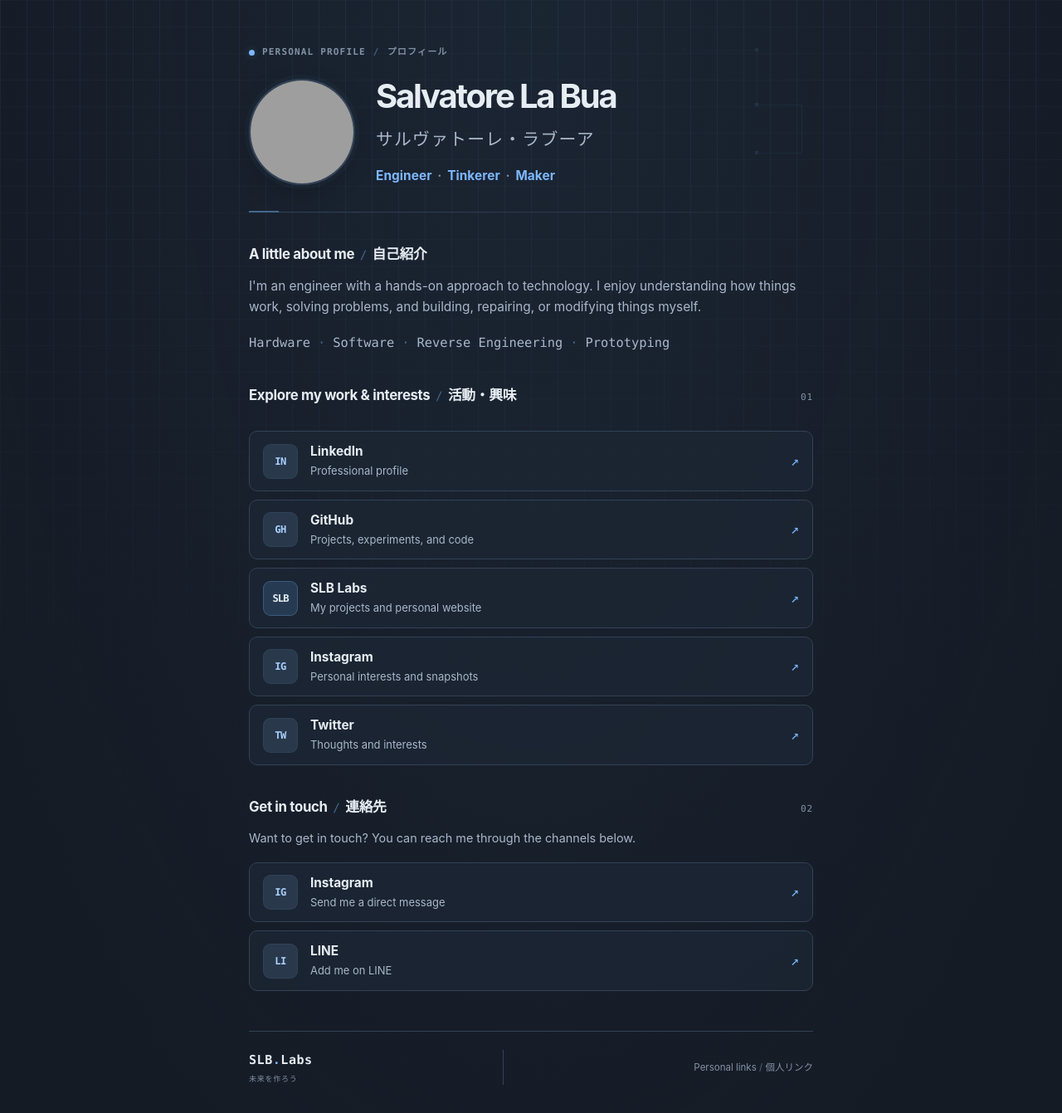
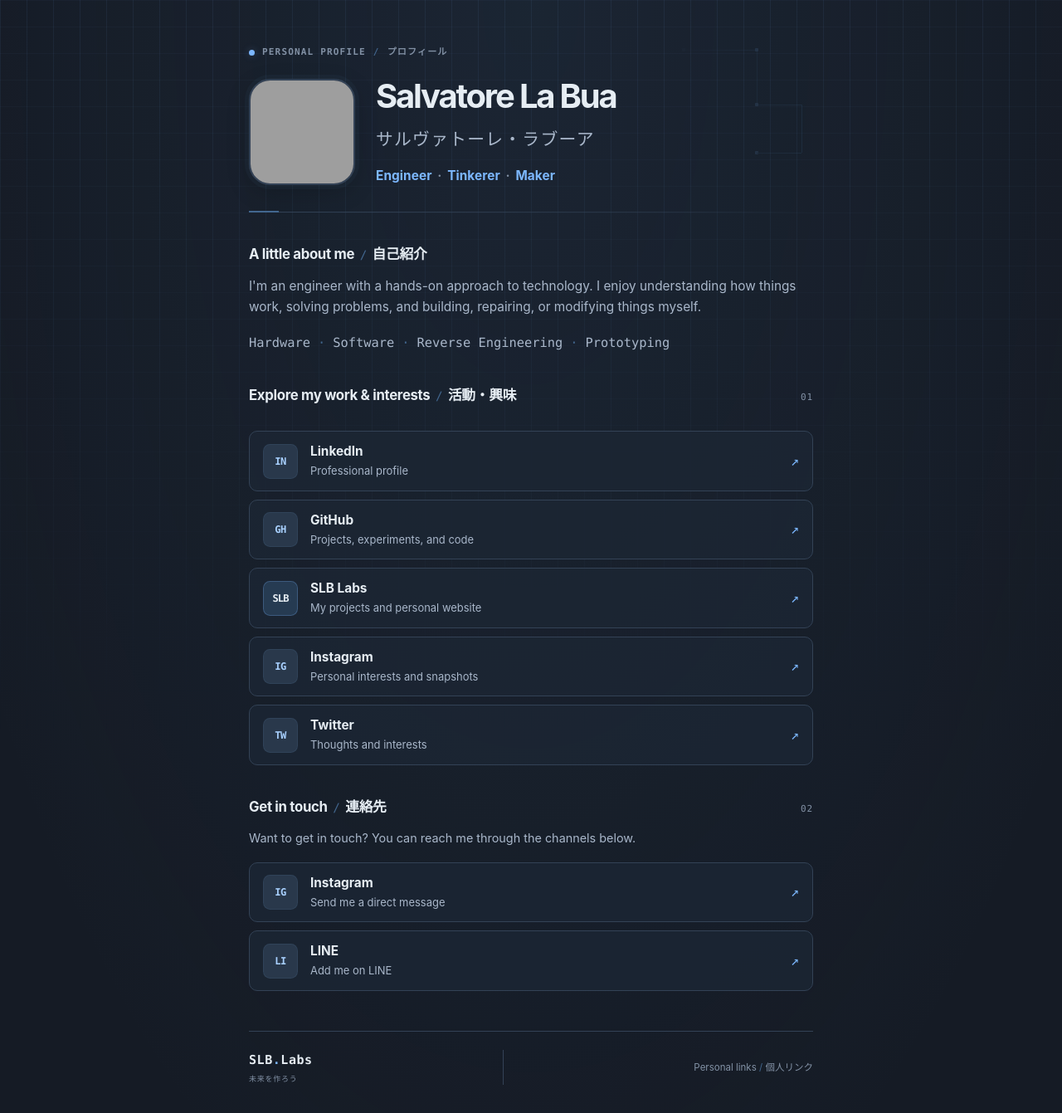
Before and after one commit to slabua/slabua, a Jekyll site: the page built from index.md, in a window 1280 px wide. Shown: the whole page at 83% size. Built offline with Jekyll 4.4.1, drawn with Linux system fonts in a browser that asks for light colours; grey boxes are pictures that could not be loaded.

Commit message:
Change border radius of some elements

```diff
--- a/assets/css/style.css
+++ b/assets/css/style.css
@@ -207,7 +207,7 @@ body::before {
   object-position: center;
 
   border: 2px solid var(--border);
-  border-radius: 50%;
+  border-radius: 20%;
   background: var(--surface);
 
   box-shadow:
@@ -445,7 +445,7 @@ body::before {
   color: var(--accent-strong);
   background: #29384b;
   border: 1px solid rgba(124, 183, 255, 0.08);
-  border-radius: 9px;
+  border-radius: 20%;
 
   font-family: var(--mono);
   font-size: 0.76rem;
```
